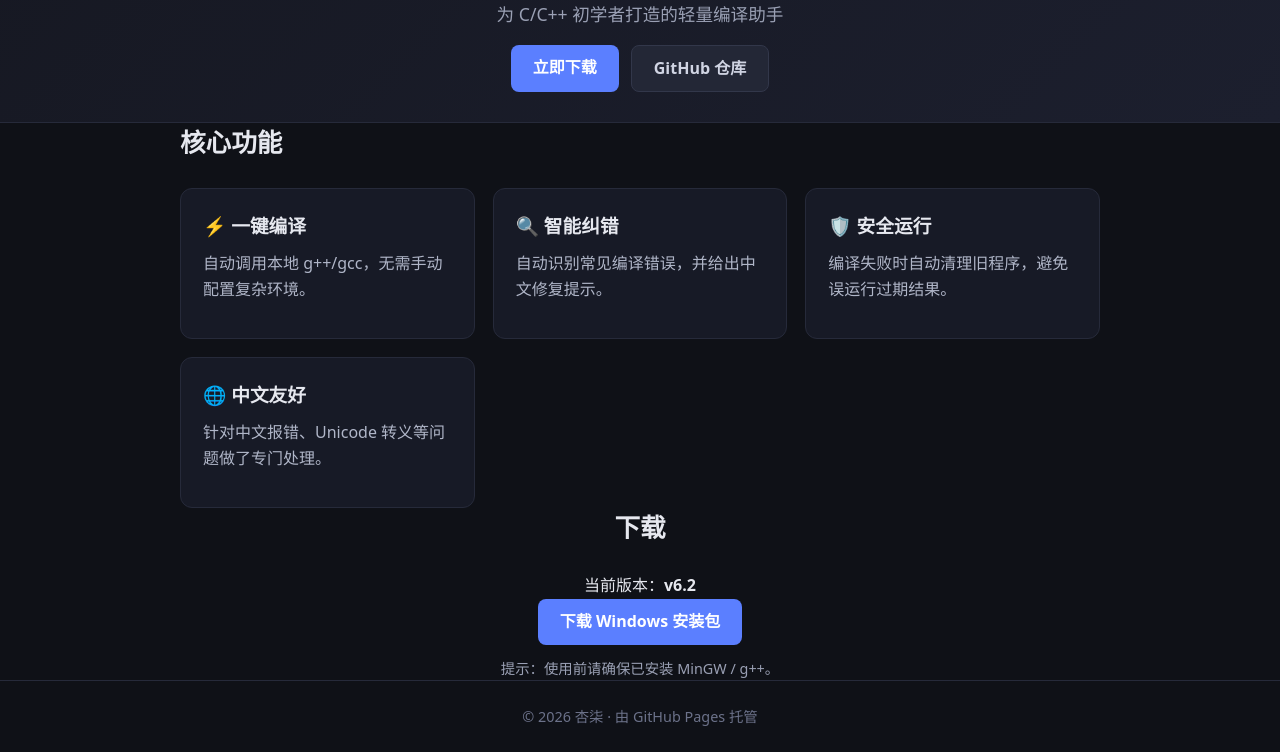
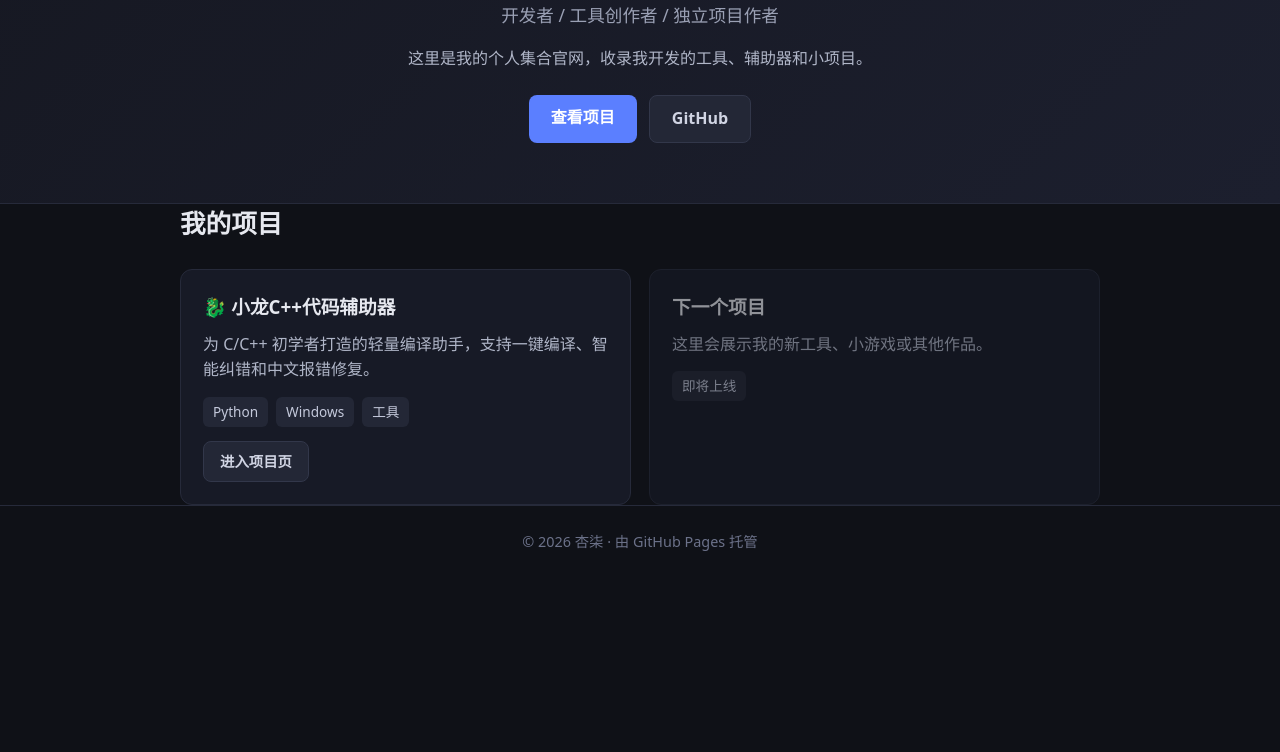
Before and after one commit to daya2014/XQ_Web, a plain HTML site: page index.html in a window 1280 px wide. Shown: the part 152-904 px from the top of the page. After the commit the page ends 800 px from the top, so only its background shows below. Drawn offline with Linux system fonts and the light colour scheme.

Commit message:
1.0.2
修改1.0.1

```diff
--- a/index.html
+++ b/index.html
@@ -3,49 +3,46 @@
 <head>
     <meta charset="UTF-8">
     <meta name="viewport" content="width=device-width, initial-scale=1.0">
-    <title>小龙Dev C++代码辅助器 - 官方发行站</title>
-    <link rel="stylesheet" href="../../style.css">
+    <title>杏柒 - 个人作品集</title>
+<base href="./"> <!-- 必须加这一行！这是解决线上路径问题的核心 -->
+    <link rel="stylesheet" href="style.css">
+<link rel="icon" href="favicon.png" type="image/png"> <!-- 记得上传一张favicon.png到根目录哦 -->
 </head>
 <body>
-    <header class="hero small">
+    <header class="hero">
         <div class="container">
-            <p class="breadcrumb"><a href="../../index.html">首页</a> / 小龙代码辅助器</p>
-            <h1>🐉 小龙Dev C++代码辅助器 0.1--Beta</h1>
-            <p class="subtitle">为 C/C++ 初学者打造的轻量编译助手</p>
+            <h1>👋 你好，我是杏柒</h1>
+            <p class="subtitle">开发者 / 工具创作者 / 独立项目作者</p>
+            <p class="bio">这里是我的个人集合官网，收录我开发的工具、辅助器和小项目。</p>
             <div class="hero-actions">
-                <a class="btn primary" href="#download">立即下载</a>
-                <a class="btn secondary" href="https://github.com/daya2014/xiaolong_helper" target="_blank">GitHub 仓库</a>
+                <a class="btn primary" href="#projects">查看项目</a>
+                <a class="btn secondary" href="https://github.com/daya2014" target="_blank">GitHub</a>
             </div>
         </div>
     </header>
 
-    <section class="features container">
-        <h2>核心功能</h2>
+    <section id="projects" class="projects container">
+        <h2>我的项目</h2>
         <div class="cards">
             <div class="card">
-                <h3>⚡ 一键编译</h3>
-                <p>自动调用本地 g++/gcc，无需手动配置复杂环境。</p>
+                <h3>🐉 小龙C++代码辅助器</h3>
+                <p>为 C/C++ 初学者打造的轻量编译助手，支持一键编译、智能纠错和中文报错修复。</p>
+                <div class="card-tags">
+                    <span>Python</span>
+                    <span>Windows</span>
+                    <span>工具</span>
+                </div>
+                <a class="btn small" href="projects/dragon-helper/">进入项目页</a>
             </div>
-            <div class="card">
-                <h3>🔍 智能纠错</h3>
-                <p>自动识别常见编译错误，并给出中文修复提示。</p>
-            </div>
-            <div class="card">
-                <h3>🛡️ 安全运行</h3>
-                <p>编译失败时自动清理旧程序，避免误运行过期结果。</p>
-            </div>
-            <div class="card">
-                <h3>🌐 中文友好</h3>
-                <p>针对中文报错、Unicode 转义等问题做了专门处理。</p>
+
+            <div class="card placeholder">
+                <h3>下一个项目</h3>
+                <p>这里会展示我的新工具、小游戏或其他作品。</p>
+                <div class="card-tags">
+                    <span>即将上线</span>
+                </div>
             </div>
         </div>
-    </section>
-
-    <section id="download" class="download container">
-        <h2>下载</h2>
-        <p>当前版本：<strong>v6.2</strong></p>
-        <a class="btn primary" href="downloads/DragonHelper-v6.2.exe">下载 Windows 安装包</a>
-        <p class="tip">提示：使用前请确保已安装 MinGW / g++。</p>
     </section>
 
     <footer>
```
Also changed, not shown: index.xiaolong.html.html (added, +58 -0 lines).
